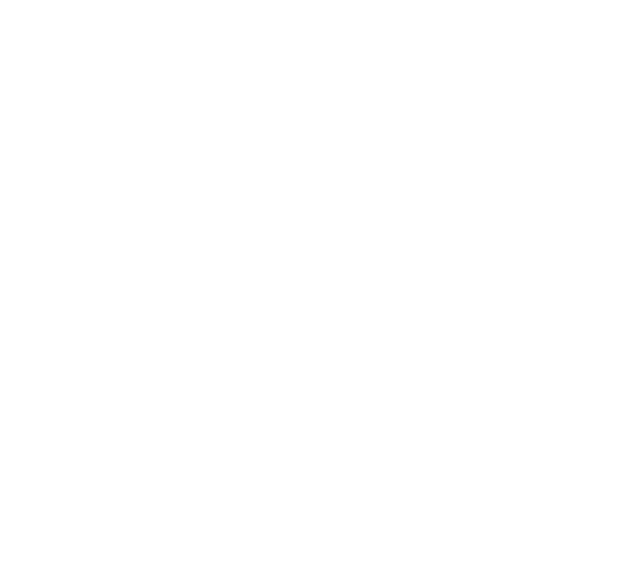
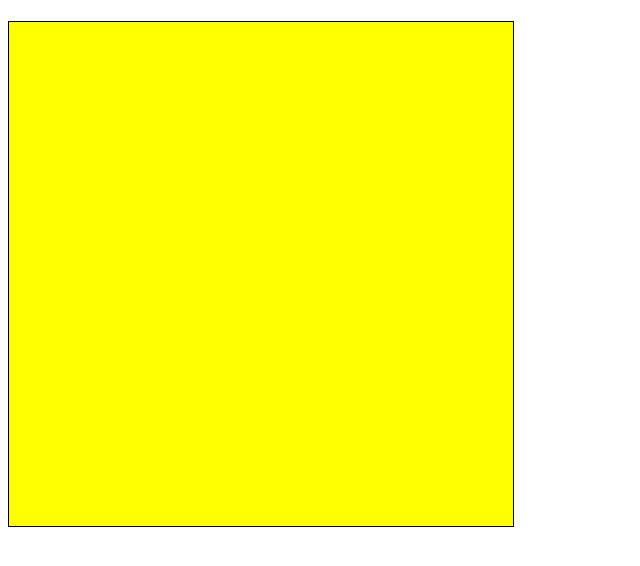
Before and after one commit to kennydn99/tic-tac-toe, a plain HTML site: page index.html in a window 1280 px wide. Shown: the whole page, without its empty margins (0-640 px from the left). Drawn offline with Linux system fonts and the light colour scheme.

Commit message:
Work on creating basic UI

```diff
--- a/index.html
+++ b/index.html
@@ -8,6 +8,9 @@
     <script defer src="script.js"></script>
 </head>
 <body>
-
+    <div class="container">
+        <h1 class="turn"></h1>
+        <div class="board"></div>
+    </div>
 </body>
 </html>
--- a/script.js
+++ b/script.js
@@ -164,3 +164,7 @@ const GameController = (function (){
         getActivePlayer
     };
 })();
+
+const DisplayController = (function() {
+
+})();
--- a/style.css
+++ b/style.css
@@ -0,0 +1,11 @@
+.board {
+    display: grid;
+    height: 500px;
+    width: 500px;
+    grid-template-columns: repeat(3, 1fr);
+    grid-template-rows: repeat(3, 1fr);
+    border: 1px solid black;
+    gap: 2px;
+    padding: 2px;
+    background-color: yellow;
+}
```
